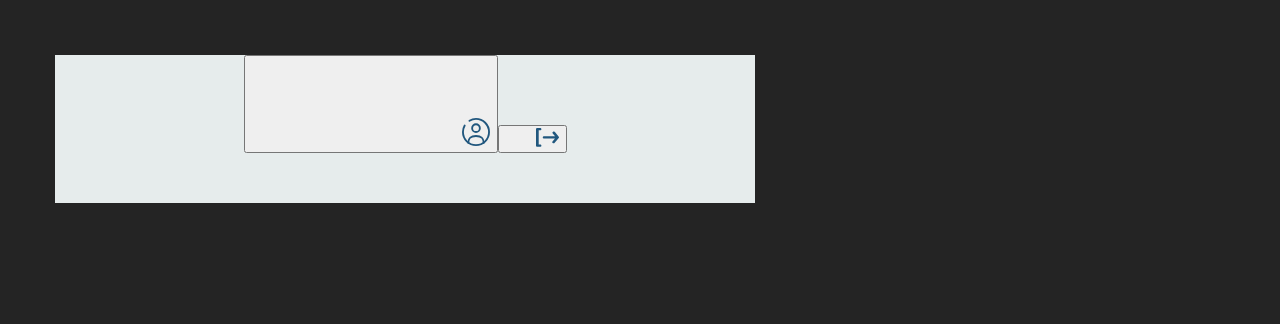
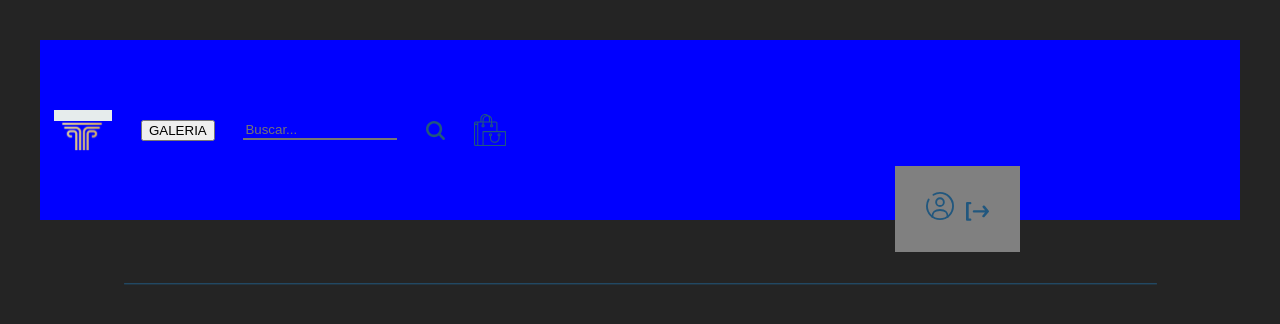
Before and after one commit to angylearns/full_stack-art_gallery, a React (Vite) app in the folder GaleriaColeccionistaFront/: page / in a window 1280 px wide. Shown: the top 324 px of the page. Built offline with nearby package versions, Linux system fonts and the light colour scheme.

Commit message:
change css in login

```diff
--- a/GaleriaColeccionistaFront/src/App.jsx
+++ b/GaleriaColeccionistaFront/src/App.jsx
@@ -8,8 +8,8 @@ function App() {
 
   return (
     <>
-      <Login />
-      {/* <Navbar /> */}
+      {/* <Login /> */}
+      <Navbar />
     </>
   )
 }
--- a/GaleriaColeccionistaFront/src/components/login/Login.jsx
+++ b/GaleriaColeccionistaFront/src/components/login/Login.jsx
@@ -81,10 +81,10 @@ function Login() {
         <>
 
             <div className="App">
-                <button className="btn-user" onClick={() => setShowModal(true)}>
+                <button className="btn-login" onClick={() => setShowModal(true)}>
                     <img src={login} className='login' alt="Aquí hay una imagen" />
                 </button>
-                <button>
+                <button className='btn-logout'>
                     <img src={logout} onClick={handleLogout} className='logout' alt="Aquí hay una imagen" />
                 </button>
                 {showModal && (
--- a/GaleriaColeccionistaFront/src/components/login/login.css
+++ b/GaleriaColeccionistaFront/src/components/login/login.css
@@ -1,10 +1,12 @@
 .App {
-    width: 700px;
-    height: 100%;
-    background-color: #E6ECEC;
+    /* width: 100%; */
+    height: auto;
+  padding: 25px;
     margin: 15px;
     color: black;
-    padding-bottom: 50px;
+    background-color: grey;
+    /* padding-bottom: 50px; */
+
 
 }
 
@@ -34,3 +36,13 @@ margin-top: 15px;
 .button-submit {
     margin-top: 15px;
 }
+
+.btn-login {
+    border: 0;
+    background: none;
+}
+
+.btn-logout {
+    border: 0;
+    background: none;
+}
--- a/GaleriaColeccionistaFront/src/components/navbar/Navbar.jsx
+++ b/GaleriaColeccionistaFront/src/components/navbar/Navbar.jsx
@@ -6,23 +6,36 @@ import login from "../../images/login.svg";
 import logout from "../../images/logout.svg";
 import shoppingCart from "../../images/shoppingCart.svg";
 import line from "../../images/line.svg";
-
+import Login from '../login/Login';
 
 
 function Navbar() {
+
+  const [isLoginOpen, setIsLoginOpen] = useState(false); // Declaración del estado isLoginOpen
+
+  const handleOpenLogin = () => {
+
+    setIsLoginOpen(true);
+  };
+  const handleCloseLogin = () => {
+
+    setIsLoginOpen(false);
+  };
 
 
   return (
     <>
 
       <div className='container-navbar'>
-        <div className='logo_gallery'>
-          <div className='logo_gallery'>
+
+        <div className='fullicons'>
+
+          <div className='icons-group'>
+
             <img src={logo} className='logo' alt="" />
-            {/* <p>GALERIA</p> */}
+
             <button className='gallery_button'>GALERIA</button>
-          </div>
-          <div className='form_login_logout_shopping'>
+
             <form className='form'>
               <input
                 type="text"
@@ -30,37 +43,41 @@ function Navbar() {
                 value=''
                 onChange=''
               />
-              <img src={search} className='search' alt="" />
-              {/* <p>BUSCAR</p> */}
             </form>
-            <div className='login_logout_shoppingcart'>
-              <img src={login} className='login' alt="login" />
-              <img src={logout} className='logout' alt="logout" />
-              <img src={shoppingCart} className='shoppingcart' alt="shoppingcart" />
-            </div>
 
+            <img src={search} className='search' alt="" />
+
+            <img src={shoppingCart} className='shoppingcart' alt="shoppingcart" />
+          </div>
+
+
+
+          <div className='login_logout'>
+
+            <Login isOpen={isLoginOpen} onClose={handleCloseLogin}>
+
+              <button onClick={handleOpenLogin}>
+                <img src={login} className='login' alt="login" />
+              </button>
+
+              <button onClick={handleCloseLogin}>
+                <img src={logout} className='logout' alt="logout" />
+              </button>
+
+            </Login>
 
           </div>
         </div>
+
         <div className='linedivider'>
 
           <img src={line} className='line' alt="line" />
 
         </div>
 
-      </div>
+      </div >
 
-
-      {/* RESPONSIVE */}
-
-
-<div>
-
-</div>
-
-
-
-</>
+    </>
   )
 }
 
--- a/GaleriaColeccionistaFront/src/components/navbar/navbar.css
+++ b/GaleriaColeccionistaFront/src/components/navbar/navbar.css
@@ -1,69 +1,26 @@
 .container-navbar {
     width: 100%;
-    height: 250px;
-    background-color: #E6ECEC;
+    background-color: blue;
+    height: 180px;
 }
 
-.logo_gallery {
+.icons-group {
     display: flex;
     flex-direction: row;
+    align-items: center;
     justify-content: space-around;
-    padding-top: 5%;
-    padding-left: 1%;
-}
-
-.linedivider {
-align-items: center;
-padding-bottom: 3%;
-}
-
-.logo {
-    width: 45px;
-    padding-left: 43px;
+    width: 40%;
+    padding-top: 70px;
 }
 
 
-.form_login_logout_shopping {
+input[type="text"] {
+    width: 150px;
+}
+
+.login_logout {
     display: flex;
     flex-direction: row;
-    align-items: center;
-}
-
-.gallery_button {
-    border: 0;
-    /* padding-right: 80px; */
-    padding-left: 3%;
-    background-color: #E6ECEC;
-    padding-top: 20px;
-}
-
-.form {
-    width: 180px;
-    height: 23px;
-    display: flex;
-    flex-direction: row;
-    align-items: center;
-    padding-top: 60px;
+    padding-left: 70%;
 
 }
-
-.search{
-padding-left: 15px;
-
-}
-
-.login {
-    width: 28px;
-    padding-left: 210px;
-    padding-top: 60px;
-}
-
-.logout {
-    width: 23px;
-    padding-left: 30px;
-}
-
-.shoppingcart {
-    width: 32px;
-    padding-left: 30px;
-}
```
